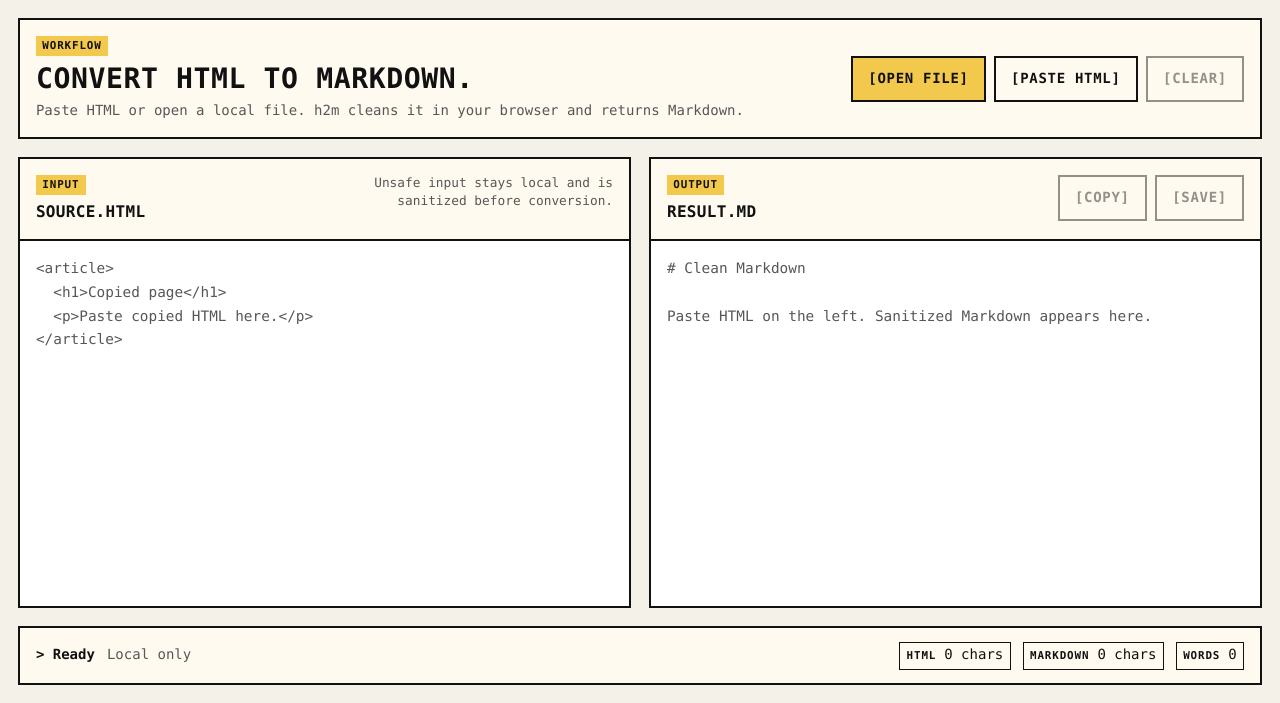
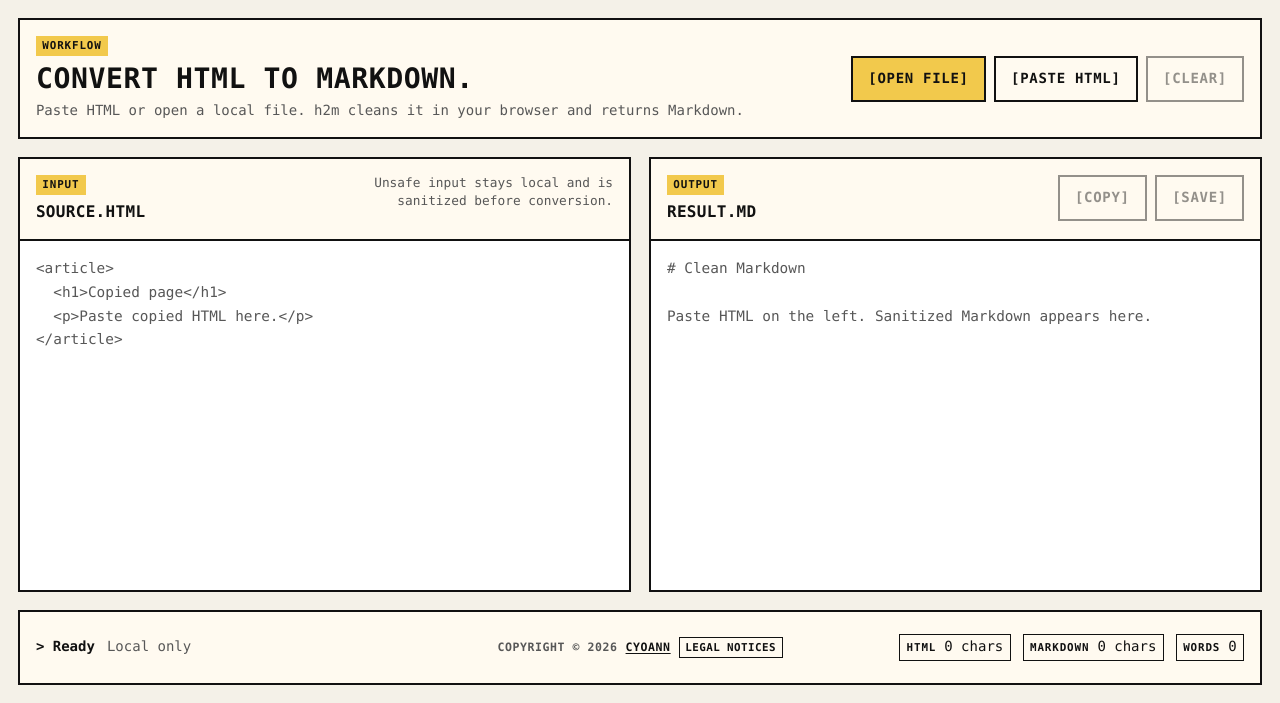
Before and after one commit to cyoann/h2m, a website built with Vite: page index.html in a window 1280 px wide. Shown: the part 97-800 px from the top of the page. Built offline with nearby package versions, Linux system fonts and the light colour scheme.

Commit message:
Add in-app legal notices

```diff
--- a/src/styles/main.scss
+++ b/src/styles/main.scss
@@ -287,6 +287,7 @@ textarea {
 
 .quiet-button,
 .text-button,
+.statusbar__legal,
 .primary-action,
 .secondary-action,
 .primary-button,
@@ -331,19 +332,24 @@ textarea {
 }
 
 .statusbar {
-  display: flex;
+  display: grid;
+  grid-template-columns: minmax(0, 1fr) auto minmax(0, 1fr);
   align-items: center;
-  justify-content: space-between;
   gap: var(--space-4);
   padding: 0.85rem 1rem;
 }
 
 .statusbar__messages,
+.statusbar__legal,
 .metrics {
   display: flex;
   flex-wrap: wrap;
   gap: var(--space-3);
   min-width: 0;
+}
+
+.statusbar__messages {
+  justify-self: start;
 }
 
 .statusbar__primary {
@@ -354,8 +360,51 @@ textarea {
   color: var(--color-faint);
 }
 
+.statusbar__legal {
+  justify-self: center;
+  align-items: center;
+  text-align: center;
+  white-space: nowrap;
+}
+
+.legal-copy {
+  color: var(--color-muted);
+}
+
+.legal-author {
+  color: var(--color-text);
+  font-weight: 800;
+  text-decoration: underline;
+  text-decoration-thickness: 2px;
+  text-underline-offset: 0.18em;
+}
+
+.legal-author:hover {
+  background: var(--color-accent);
+  color: #111;
+}
+
+.legal-link {
+  min-height: auto;
+  padding: 0.2rem 0.45rem;
+  border: var(--line-thin);
+  background: transparent;
+  color: var(--color-text);
+  font: inherit;
+  font-size: 0.72rem;
+  font-weight: 800;
+  letter-spacing: 0.04em;
+  text-transform: uppercase;
+}
+
+.legal-link:hover {
+  background: var(--color-accent);
+  color: #111;
+}
+
 .metrics {
   justify-content: flex-end;
+  justify-self: end;
   margin: 0;
 }
 
@@ -457,6 +506,55 @@ textarea {
   min-height: 0;
   overflow: auto;
   padding: var(--space-4);
+}
+
+.legal-card__body {
+  gap: var(--space-4);
+}
+
+.legal-section {
+  display: grid;
+  gap: var(--space-2);
+  padding: var(--space-3);
+  border: var(--line-thin);
+}
+
+.legal-section h3,
+.legal-section p,
+.notice-list,
+.notice-list dt,
+.notice-list dd,
+.legal-card__note {
+  margin: 0;
+}
+
+.legal-section h3 {
+  font-size: 0.95rem;
+  letter-spacing: 0.08em;
+  text-transform: uppercase;
+}
+
+.legal-section p,
+.notice-list dd,
+.legal-card__note {
+  color: var(--color-faint);
+  line-height: 1.5;
+}
+
+.notice-list {
+  display: grid;
+  gap: var(--space-2);
+}
+
+.notice-list div {
+  display: grid;
+  gap: 0.15rem;
+  padding-block: var(--space-2);
+  border-top: 1px solid var(--color-line);
+}
+
+.notice-list dt {
+  font-weight: 800;
 }
 
 .setting-group {
@@ -619,8 +717,19 @@ textarea {
   }
 
   .statusbar {
+    grid-template-columns: 1fr;
     align-items: flex-start;
-    flex-direction: column;
+  }
+
+  .statusbar__messages,
+  .statusbar__legal,
+  .metrics {
+    justify-self: start;
+  }
+
+  .statusbar__legal {
+    text-align: left;
+    white-space: normal;
   }
 
   .metrics {
@@ -675,3 +784,176 @@ textarea {
     align-items: stretch;
   }
 }
+
+
+/* Footer legal layout override */
+.statusbar {
+  display: grid;
+  grid-template-columns: minmax(0, 1fr) auto minmax(0, 1fr);
+  align-items: center;
+  gap: var(--space-4);
+}
+
+.statusbar__messages {
+  justify-self: start;
+}
+
+.statusbar__legal {
+  display: inline-flex;
+  align-items: center;
+  justify-self: center;
+  gap: var(--space-2);
+  min-width: 0;
+  padding: 0;
+  border: 0;
+  background: transparent;
+  color: var(--color-faint);
+  font-size: 0.72rem;
+  line-height: 1.2;
+  text-align: center;
+  white-space: nowrap;
+}
+
+.legal-copy {
+  color: var(--color-faint);
+}
+
+.legal-author {
+  color: var(--color-text);
+  font-weight: 800;
+  text-decoration: underline;
+  text-decoration-thickness: 1px;
+  text-underline-offset: 0.16em;
+}
+
+.legal-author:hover {
+  background: transparent;
+  color: var(--color-accent);
+}
+
+.legal-link {
+  min-height: auto;
+  padding: 0.18rem 0.35rem;
+  border: 1px solid var(--color-line);
+  background: transparent;
+  color: var(--color-text);
+  font: inherit;
+  font-size: 0.68rem;
+  font-weight: 800;
+  letter-spacing: 0.04em;
+  text-transform: uppercase;
+}
+
+.legal-link:hover {
+  border-color: var(--color-accent);
+  background: transparent;
+  color: var(--color-accent);
+}
+
+.metrics {
+  justify-self: end;
+}
+
+@media (max-width: 900px) {
+  .statusbar {
+    grid-template-columns: 1fr;
+  }
+
+  .statusbar__messages,
+  .statusbar__legal,
+  .metrics {
+    justify-self: start;
+  }
+
+  .statusbar__legal {
+    flex-wrap: wrap;
+    text-align: left;
+    white-space: normal;
+  }
+}
+
+/* Footer legal layout override */
+.statusbar {
+  display: grid;
+  grid-template-columns: minmax(0, 1fr) auto minmax(0, 1fr);
+  align-items: center;
+  gap: var(--space-4);
+}
+
+.statusbar__messages {
+  justify-self: start;
+}
+
+.statusbar__legal {
+  display: inline-flex;
+  align-items: center;
+  justify-self: center;
+  gap: var(--space-2);
+  min-width: 0;
+  padding: 0;
+  border: 0;
+  background: transparent;
+  color: var(--color-faint);
+  font-size: 0.72rem;
+  line-height: 1.2;
+  text-align: center;
+  white-space: nowrap;
+}
+
+.legal-copy {
+  color: var(--color-faint);
+}
+
+.legal-author {
+  color: var(--color-text);
+  font-weight: 800;
+  text-decoration: underline;
+  text-decoration-thickness: 1px;
+  text-underline-offset: 0.16em;
+}
+
+.legal-author:hover {
+  background: transparent;
+  color: var(--color-accent);
+}
+
+.legal-link {
+  min-height: auto;
+  padding: 0.18rem 0.35rem;
+  border: 1px solid var(--color-line);
+  background: transparent;
+  color: var(--color-text);
+  font: inherit;
+  font-size: 0.68rem;
+  font-weight: 800;
+  letter-spacing: 0.04em;
+  text-transform: uppercase;
+}
+
+.legal-link:hover {
+  border-color: var(--color-accent);
+  background: transparent;
+  color: var(--color-accent);
+}
+
+.metrics {
+  justify-self: end;
+}
+
+@media (max-width: 900px) {
+  .statusbar {
+    grid-template-columns: 1fr;
+  }
+
+  .statusbar__messages,
+  .statusbar__legal,
+  .metrics {
+    justify-self: start;
+  }
+
+  .statusbar__legal {
+    flex-wrap: wrap;
+    text-align: left;
+    white-space: normal;
+  }
+}
--- a/src/ui/app-shell.ts
+++ b/src/ui/app-shell.ts
@@ -8,6 +8,7 @@
   downloadButton: HTMLButtonElement;
   clearButton: HTMLButtonElement;
   settingsButton: HTMLButtonElement;
+  legalButton: HTMLButtonElement;
   statusPrimary: HTMLElement;
   statusSecondary: HTMLElement;
   metricHtmlCharacters: HTMLElement;
@@ -25,6 +26,7 @@
 
   shell.className = 'app-shell';
   shell.innerHTML = appShellMarkup;
+  renderCurrentYear(shell);
   shell.append(settingsPanel);
 
   return {
@@ -179,6 +181,26 @@
       <span class="statusbar__secondary" data-status-secondary>LOCAL ONLY</span>
     </div>
 
+    <div class="statusbar__legal" aria-label="Copyright and legal notices">
+      <span class="legal-copy">Copyright © <span data-current-year></span></span>
+      <a
+        class="legal-author"
+        href="https://github.com/cyoann"
+        target="_blank"
+        rel="noopener noreferrer"
+      >
+        cyoann
+      </a>
+      <button
+        class="legal-link"
+        type="button"
+        data-action="open-legal"
+        title="Open copyright and third-party notices"
+      >
+        Legal notices
+      </button>
+    </div>
+
     <dl class="metrics" aria-label="Conversion metrics">
       <div class="metric">
         <dt>HTML</dt>
@@ -198,6 +220,14 @@
   </footer>
 `;
 
+function renderCurrentYear(root: HTMLElement): void {
+  const year = root.querySelector<HTMLElement>('[data-current-year]');
+
+  if (year) {
+    year.textContent = String(new Date().getFullYear());
+  }
+}
+
 function getAppControls(root: HTMLElement): AppControls {
   return {
     input: getRequiredElement(root, '#html-input', HTMLTextAreaElement),
@@ -209,6 +239,7 @@
     downloadButton: getRequiredElement(root, '[data-action="download-markdown"]', HTMLButtonElement),
     clearButton: getRequiredElement(root, '[data-action="clear-html"]', HTMLButtonElement),
     settingsButton: getRequiredElement(root, '[data-action="open-settings"]', HTMLButtonElement),
+    legalButton: getRequiredElement(root, '[data-action="open-legal"]', HTMLButtonElement),
     statusPrimary: getRequiredElement(root, '[data-status-primary]', HTMLElement),
     statusSecondary: getRequiredElement(root, '[data-status-secondary]', HTMLElement),
     metricHtmlCharacters: getRequiredElement(root, '[data-metric-html-characters]', HTMLElement),
--- a/src/ui/layout.ts
+++ b/src/ui/layout.ts
@@ -11,6 +11,7 @@ import {
   type ClipboardPayload,
 } from './clipboard';
 import { deriveMarkdownFileName, downloadTextFile, isLikelyReadableTextFile, readTextFile } from './files';
+import { createLegalPanel } from './legal-panel';
 import { createSettingsPanel } from './settings-panel';
 import { handleShortcut } from './shortcuts';
 
@@ -36,7 +37,10 @@ export function createLayout(): HTMLElement {
     settings: state.settings,
     onChange: handleSettingsChange,
   });
+  const legalPanel = createLegalPanel();
   const { shell, controls } = createAppShell(settingsPanel);
+
+  shell.append(legalPanel);
 
   restoreDraftInput();
   initializeControlState();
@@ -68,6 +72,7 @@ export function createLayout(): HTMLElement {
 
   function bindActionEvents(): void {
     controls.settingsButton.addEventListener('click', openSettings);
+    controls.legalButton.addEventListener('click', openLegal);
 
     controls.openButton.addEventListener('click', () => {
       controls.fileInput.click();
@@ -182,6 +187,12 @@ export function createLayout(): HTMLElement {
   function openSettings(): void {
     if (!settingsPanel.open) {
       settingsPanel.showModal();
+    }
+  }
+
+  function openLegal(): void {
+    if (!legalPanel.open) {
+      legalPanel.showModal();
     }
   }
 
--- /dev/null
+++ b/src/ui/legal-panel.ts
@@ -0,0 +1,95 @@
+export function createLegalPanel(): HTMLDialogElement {
+  const dialog = document.createElement('dialog');
+
+  dialog.className = 'settings-dialog legal-dialog';
+  dialog.setAttribute('aria-labelledby', 'legal-title');
+
+  dialog.innerHTML = `
+    <article class="settings-card legal-card">
+      <header class="settings-card__header">
+        <div>
+          <p class="eyebrow">Legal</p>
+          <h2 id="legal-title">License and notices</h2>
+        </div>
+
+        <button class="icon-button" type="button" data-action="close-legal" aria-label="Close legal notices">
+          ×
+        </button>
+      </header>
+
+      <div class="settings-card__body legal-card__body">
+        <section class="legal-section">
+          <h3>h2m</h3>
+          <p>Copyright © 2026 cyoann.</p>
+          <p>Released under the MIT License by cyoann.</p>
+        </section>
+
+        <section class="legal-section">
+          <h3>Third-party tools</h3>
+          <p>h2m is built with open-source tools and libraries.</p>
+
+          <dl class="notice-list">
+            <div>
+              <dt>DOMPurify</dt>
+              <dd>HTML sanitization · Apache-2.0 OR MPL-2.0</dd>
+            </div>
+            <div>
+              <dt>Turndown</dt>
+              <dd>HTML-to-Markdown conversion · MIT</dd>
+            </div>
+            <div>
+              <dt>Vite</dt>
+              <dd>Development server and static build · MIT</dd>
+            </div>
+            <div>
+              <dt>vite-plugin-pwa</dt>
+              <dd>Offline PWA support · MIT</dd>
+            </div>
+            <div>
+              <dt>TypeScript</dt>
+              <dd>Static type checking · Apache-2.0</dd>
+            </div>
+            <div>
+              <dt>Sass</dt>
+              <dd>SCSS compilation · MIT</dd>
+            </div>
+            <div>
+              <dt>Sharp</dt>
+              <dd>PWA image generation · Apache-2.0</dd>
+            </div>
+            <div>
+              <dt>Vitest and jsdom</dt>
+              <dd>Test runner and DOM test environment · MIT</dd>
+            </div>
+          </dl>
+        </section>
+
+        <section class="legal-section">
+          <h3>Privacy</h3>
+          <p>h2m does not include analytics, telemetry, remote fonts, CDN assets, or backend services.</p>
+        </section>
+      </div>
+
+      <footer class="settings-card__footer">
+        <p class="legal-card__note">Full license texts are available in the repository.</p>
+        <button class="primary-button" type="button" data-action="close-legal-footer">Done</button>
+      </footer>
+    </article>
+  `;
+
+  const closeButtons = dialog.querySelectorAll<HTMLButtonElement>('[data-action="close-legal"], [data-action="close-legal-footer"]');
+
+  closeButtons.forEach((button) => {
+    button.addEventListener('click', () => {
+      dialog.close();
+    });
+  });
+
+  dialog.addEventListener('click', (event) => {
+    if (event.target === dialog) {
+      dialog.close();
+    }
+  });
+
+  return dialog;
+}
```
Also changed, not shown: README.md, 1 other file.
